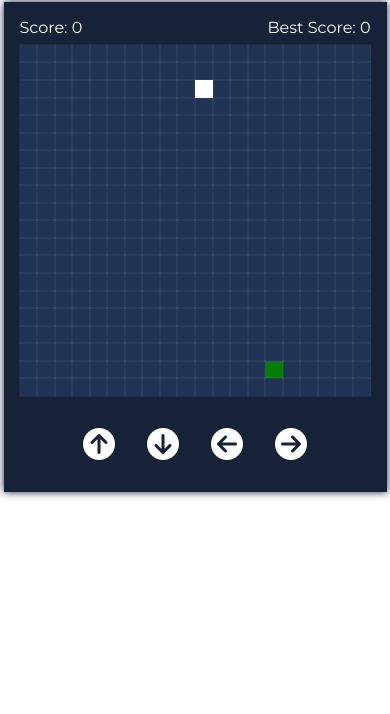
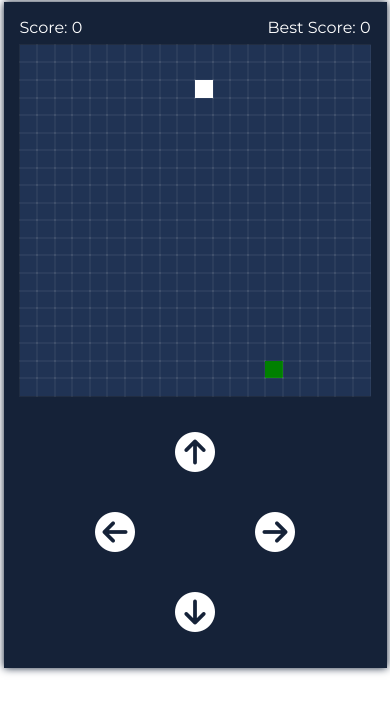
Before and after one commit to CristopherAA/snake, a plain HTML site: page index.html in a window 390 px wide. Shown: the part 88-802 px from the top of the page. Drawn offline with Linux system fonts and the light colour scheme.

Commit message:
Add files via upload

```diff
--- a/index.html
+++ b/index.html
@@ -19,9 +19,12 @@
         </div>
         <div class="controls-container">
             <i class="fa-solid fa-circle-arrow-up" id="ArrowUp"></i>
+            <div class="juntas">
+                <i class="fa-solid fa-circle-arrow-left" id="ArrowLeft"></i>
+                <i class="fa-solid fa-circle-arrow-right" id="ArrowRight"></i>
+            </div>
             <i class="fa-solid fa-circle-arrow-down" id="ArrowDown"></i>
-            <i class="fa-solid fa-circle-arrow-left" id="ArrowLeft"></i>
-            <i class="fa-solid fa-circle-arrow-right" id="ArrowRight"></i>
+
         </div>
     </div>
 </body>
--- a/main.js
+++ b/main.js
@@ -46,6 +46,7 @@ let bestScore = localStorage.getItem("bestScore") || 0;
 let elementBestScore = document.querySelector('#best-score');
 let elementScore = document.querySelector('#actual-score');
 const botones = document.querySelectorAll('.fa-solid');
+let isGameOver = false;
 
 initComponents();
 document.addEventListener('keydown', changeDirection);
@@ -57,11 +58,6 @@ botones.forEach(boton => {
 });
 
 const intervalId = setInterval(handleGame, 100);
-
-
-
-
-
 
 function initComponents(){
     //Inicializa las celdas
@@ -86,7 +82,7 @@ function generateFood(){
     foodY = Math.floor(Math.random() * 20);
 
     for(let e of snake.items){
-        if(foodX == e.x || foodY == e.y){
+        if(foodX == e.x && foodY == e.y){
             generateFood();
         }
     }
@@ -135,7 +131,11 @@ function changeDirection(event){
 
 
 function gameOver(){
-    location.reload();
+    if(!isGameOver){
+        isGameOver = true;
+        alert('Perdiste');
+        location.reload();
+    }
 }
 
 function handleGameOver(){
--- a/styles.css
+++ b/styles.css
@@ -58,18 +58,27 @@ h1{
         height: 90vw;
     }
 
-
     .controls-container{
         margin-top: 1em;
         display: flex;
         align-items: center;
         width: 100%;
         justify-content: center;
+        flex-direction: column;
     }
 
     .controls-container > i{
-        font-size: 2em;
+        font-size: 2.5em;
         margin: 0.5em;
     }
 
+    .juntas{
+        display: flex;
+
+    }
+    .juntas > i{
+        font-size: 2.5em;
+        margin: 0.5em 1.5em;
+    }
+
 }
```
